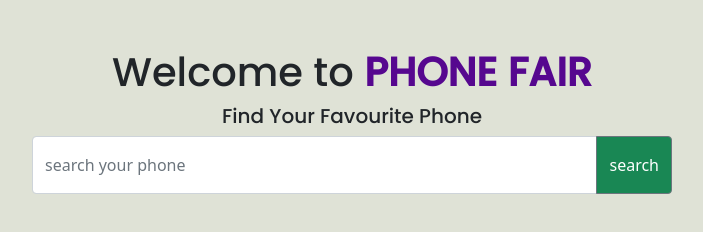
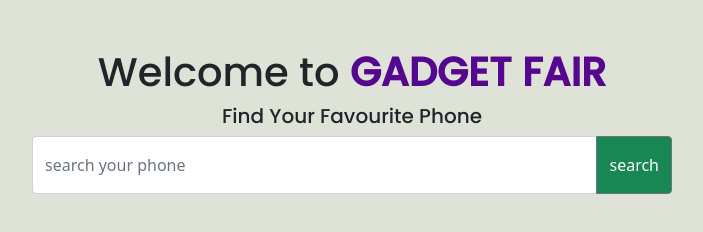
Before and after one commit to arifraj199/gadget-fair, a plain HTML site: page index.html in a window 1280 px wide. Shown: the whole page, without its empty margins (288-991 px from the left). Drawn offline with nearby package versions, Linux system fonts and the light colour scheme.

Commit message:
title name changed and finalization

```diff
--- a/index.html
+++ b/index.html
@@ -15,7 +15,7 @@
     <header>
         <!-- title -->
         <section class="d-flex justify-content-center mt-5">
-            <h1>Welcome to <span class="title fw-bold">PHONE FAIR</span></h1>
+            <h1>Welcome to <span class="title fw-bold">GADGET FAIR</span></h1>
         </section>
         <section>
             <h5 class="text-center sub-title fw-lighter">Find Your Favourite Phone</h5>
```
